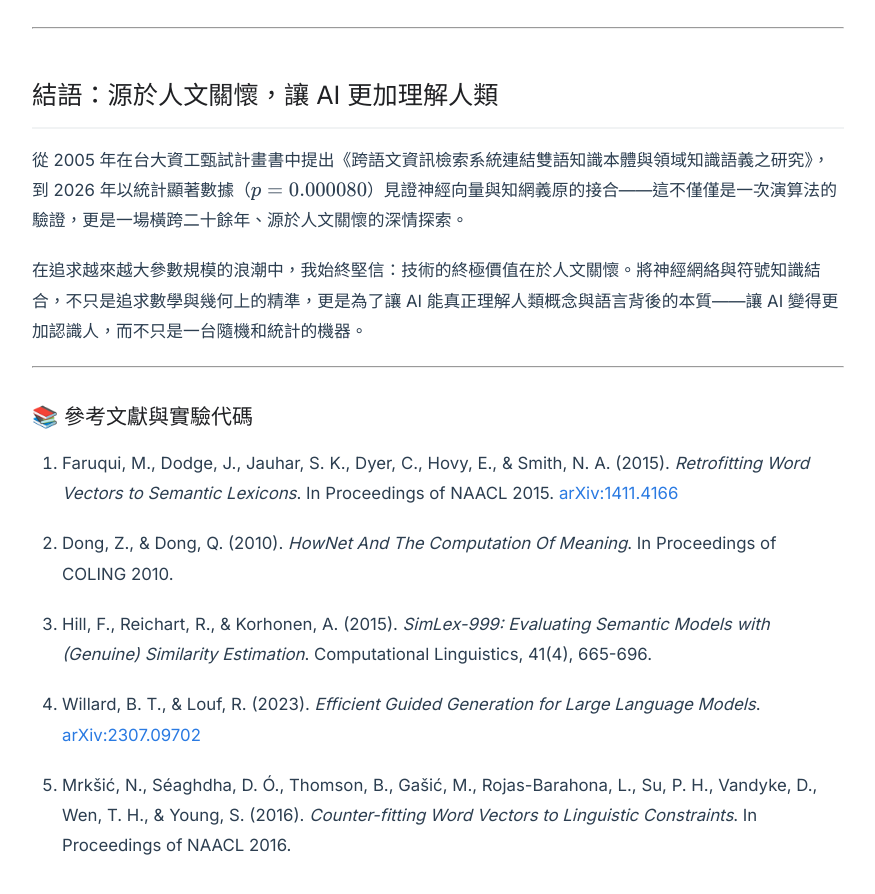
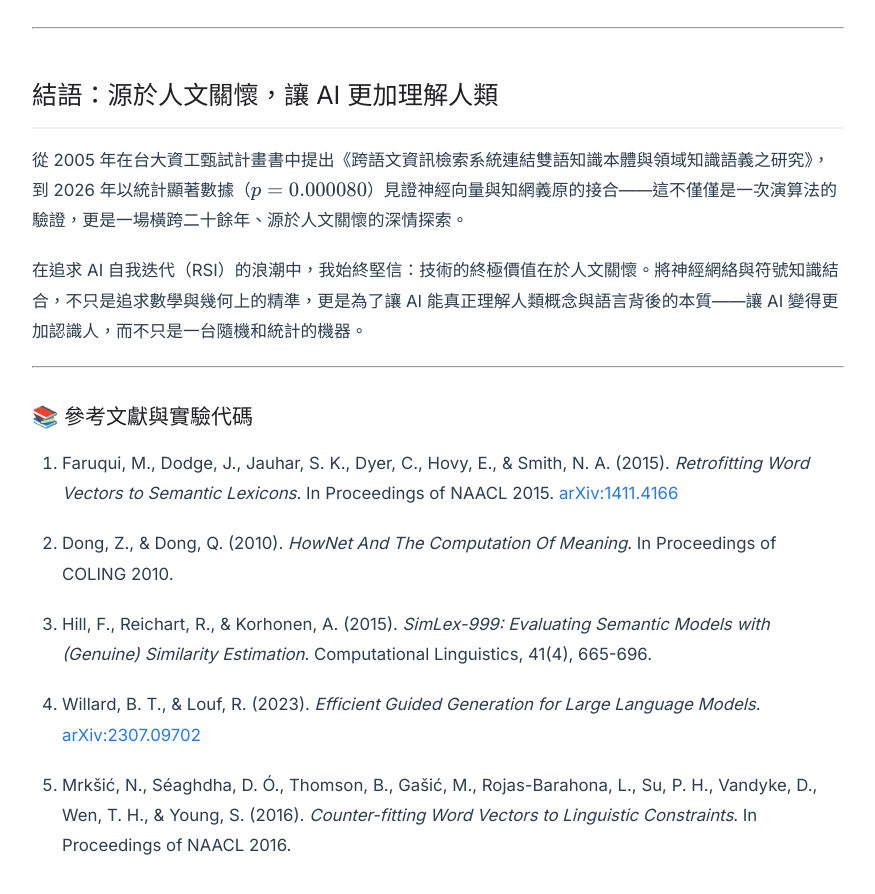
Before and after one commit to yefangwong/yefangwong.github.io, a Jekyll site: the page built from _posts/2026-09-27-grounding-dense-embeddings-via-hownet-retrofitting.md, in a window 1280 px wide and 900 px high, scrolled down 8333 px. Shown: the top 894 px of the window, without its empty margins (202-1077 px from the left). Built offline with Jekyll 4.4.1, drawn with Linux system fonts in a browser that asks for light colours.

Commit message:
style: update conclusion wave to AI Recursive Self-Improvement (RSI)

```diff
--- a/_posts/2026-09-27-grounding-dense-embeddings-via-hownet-retrofitting.md
+++ b/_posts/2026-09-27-grounding-dense-embeddings-via-hownet-retrofitting.md
@@ -228,7 +228,7 @@
 
 從 2005 年在台大資工甄試計畫書中提出《跨語文資訊檢索系統連結雙語知識本體與領域知識語義之研究》，到 2026 年以統計顯著數據（$p = 0.000080$）見證神經向量與知網義原的接合——這不僅僅是一次演算法的驗證，更是一場橫跨二十餘年、源於人文關懷的深情探索。
 
-在追求越來越大參數規模的浪潮中，我始終堅信：技術的終極價值在於人文關懷。將神經網絡與符號知識結合，不只是追求數學與幾何上的精準，更是為了讓 AI 能真正理解人類概念與語言背後的本質——讓 AI 變得更加認識人，而不只是一台隨機和統計的機器。
+在追求 AI 自我迭代（RSI）的浪潮中，我始終堅信：技術的終極價值在於人文關懷。將神經網絡與符號知識結合，不只是追求數學與幾何上的精準，更是為了讓 AI 能真正理解人類概念與語言背後的本質——讓 AI 變得更加認識人，而不只是一台隨機和統計的機器。
 
 ---
 
```
